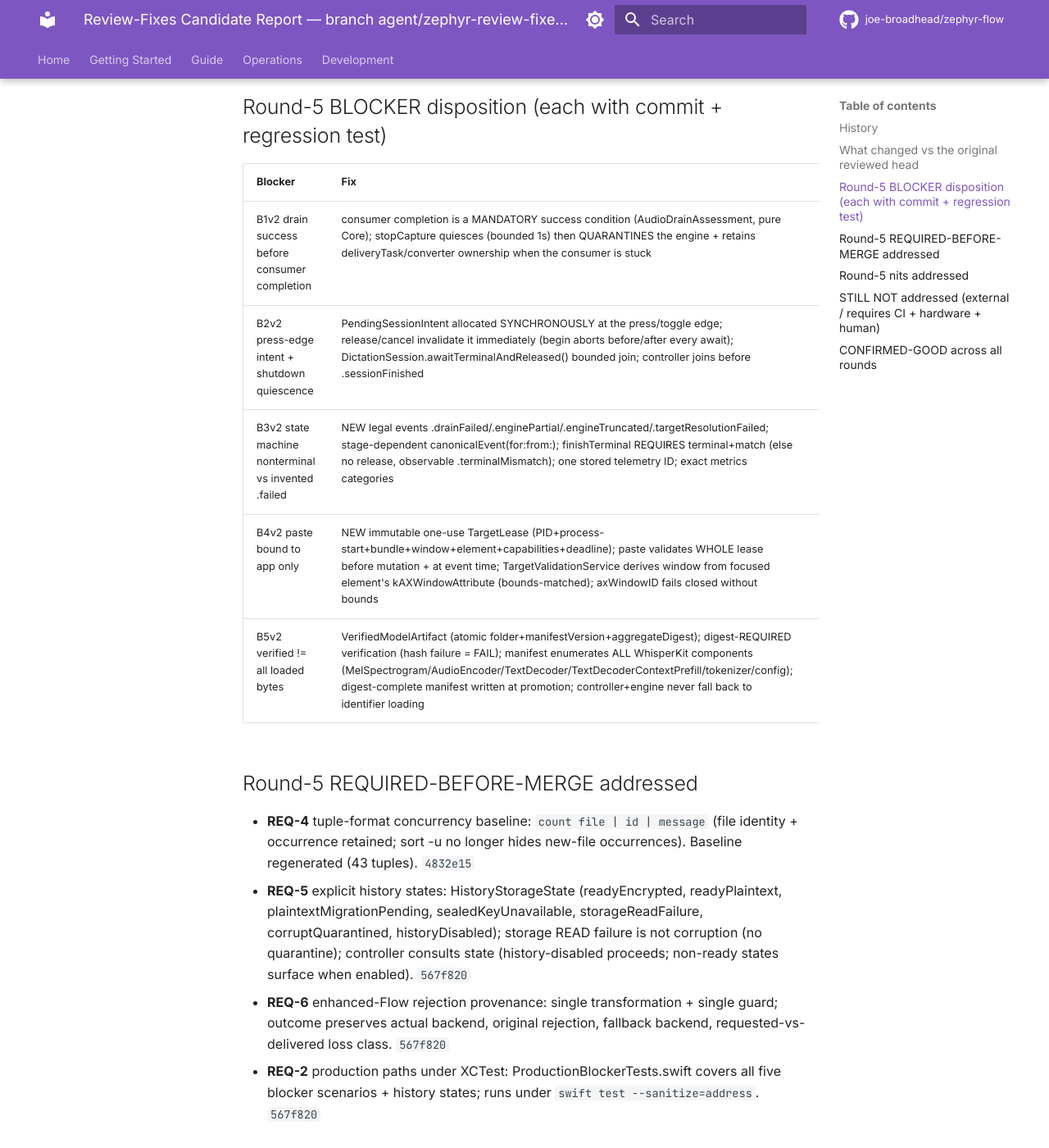
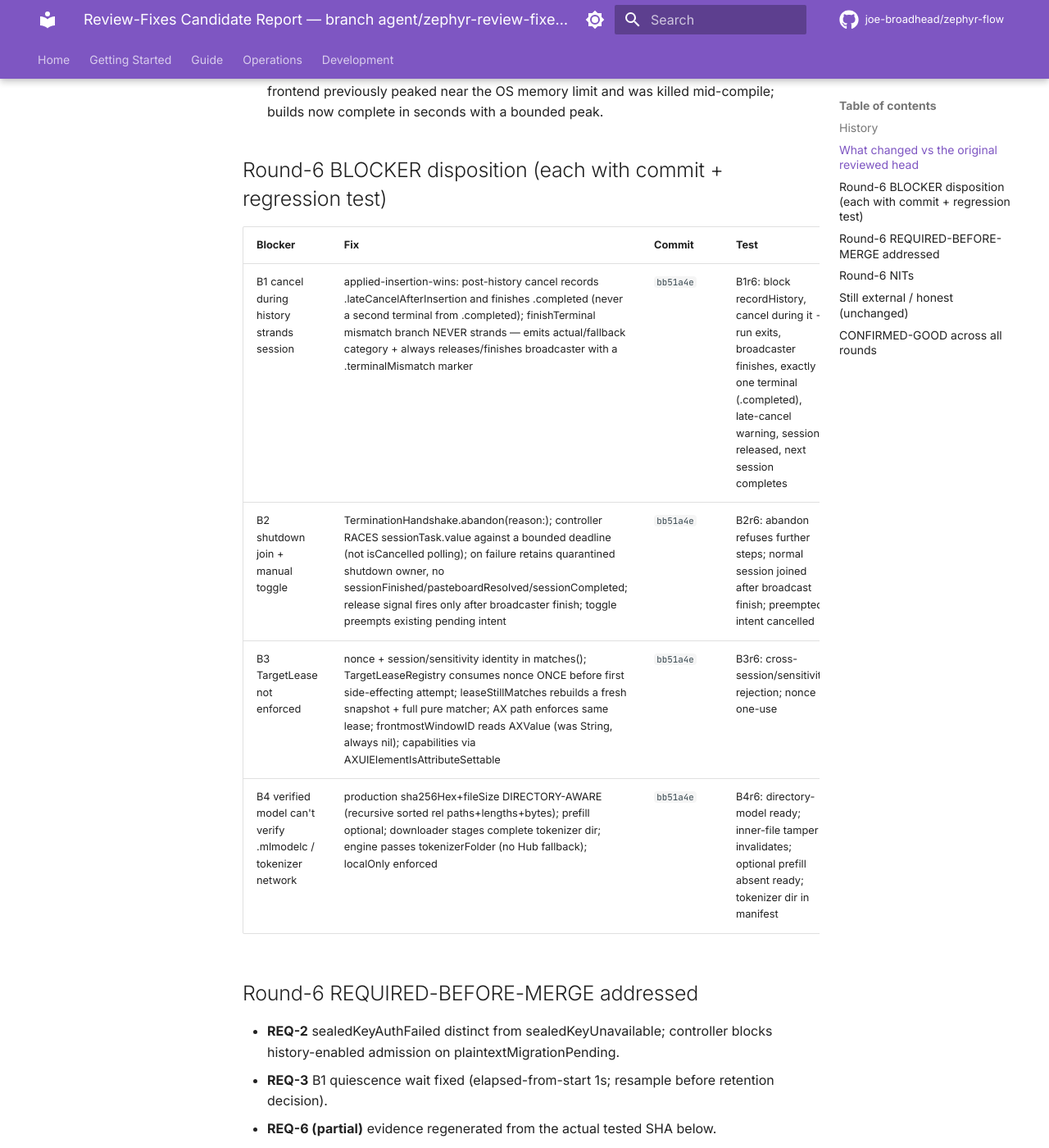
Before and after one commit to joe-broadhead/zephyr-flow, an MkDocs documentation site: the page built from docs/development/prime-agent-run/review-fixes-report.md, in a window 1280 px wide and 1400 px high, scrolled down 834 px. Shown: the whole window at 82% size. Built offline with MkDocs 1.6.1 and Material for MkDocs 9.7.7, drawn with Linux system fonts in a browser that asks for light colours; comment, search, counter and statistics services are not loaded; some of the changed text lies outside the part shown.

Commit message:
docs: regenerate all evidence from round-6 head c0e7480 (REQ-6)
- review-fixes-report.md: 6-round history, round-6 blocker table with
  commits+tests, REQ-2/3 dispositions, nits, remaining external items,
  1213 checks.
- issue-ledger.json: integration_head -> c0e7480, review_round 6,
  test_checks 1213, ci_gates '9/9 green at c0e7480'.
- gate-evidence.md / human-gates.md / final-report.md: heads updated to the
  round-6 candidate.
- remediation-plan.md: R8.3/R8.4 honestly marked NOT complete (exact-SHA
  GitHub Actions run is external; local 9-gate run is not exact-SHA CI).

```diff
--- a/docs/development/prime-agent-run/review-fixes-report.md
+++ b/docs/development/prime-agent-run/review-fixes-report.md
@@ -1,8 +1,8 @@
-# Review-Fixes Candidate Report — branch agent/zephyr-review-fixes @ 4832e15
+# Review-Fixes Candidate Report — branch agent/zephyr-review-fixes @ c0e7480
 
-**Status:** remediation candidate (NOT re-approved). Five review rounds were
-addressed; a sixth review is required before merge. This file is regenerated
-from the candidate head 4832e15 (pushed, clean).
+**Status:** remediation candidate (NOT re-approved). Six review rounds were
+addressed; a seventh review is required before merge. This file is regenerated
+from the candidate head c0e7480 (pushed, clean).
 
 ## History
 - `0e5f0b2` (original): review 1 → BLOCKED (15 blockers).
@@ -10,68 +10,56 @@ from the candidate head 4832e15 (pushed, clean).
 - `85fe010` (round 2 fixes): review 3 → STILL BLOCKED (9 blockers + REQ + nits).
 - `8a521ac` (round 3 fixes): review 4 → STILL BLOCKED (6 blockers + REQ + nits).
 - `b690eed` (round 4 fixes): review 5 → STILL BLOCKED (5 blockers + REQ + nits).
-- `4832e15` (round 5 fixes): this head. See below.
+- `ef4e742` (round 5 fixes): review 6 → STILL BLOCKED (4 blockers + REQ + nits).
+- `c0e7480` (round 6 fixes): this head. See below.
 
 ## What changed vs the original reviewed head
-- **~65 commits**, ~65 files changed vs the originally-reviewed head `0e5f0b2`.
-- **1182 test checks pass, 0 failures** (CLT suite).
-- **All 9 CI gates pass**, including the REQ-4 tuple-format strict-concurrency
-  gate (count file | id | message — file identity + occurrence retained),
-  recursive shellcheck with -print0, required PyYAML, drift clean, coverage
-  >=70, ASan lane, and the explicit rapid-control/crash-recovery lane.
+- ~72 commits vs the originally-reviewed head `0e5f0b2`.
+- **1213 test checks pass, 0 failures** (CLT suite).
+- **All 9 CI gates pass**, including: REQ-4 tuple strict-concurrency baseline
+  (39 tuples, 0 new), recursive shellcheck with -print0, required PyYAML,
+  drift clean, coverage >=70, ASan lane, explicit rapid-control/crash lane.
+- The 6,000-line single main() was split into 8 runPartN() functions (same
+  file): the frontend previously peaked near the OS memory limit and was
+  killed mid-compile; builds now complete in seconds with a bounded peak.
 
-## Round-5 BLOCKER disposition (each with commit + regression test)
+## Round-6 BLOCKER disposition (each with commit + regression test)
 | Blocker | Fix | Commit | Test |
 |---|---|---|---|
-| B1v2 drain success before consumer completion | consumer completion is a MANDATORY success condition (AudioDrainAssessment, pure Core); stopCapture quiesces (bounded 1s) then QUARANTINES the engine + retains deliveryTask/converter ownership when the consumer is stuck | `f5b8509` | B1r5 suite: drained+incomplete degrades; ownership retained; session error (no success/insertion/history) |
-| B2v2 press-edge intent + shutdown quiescence | PendingSessionIntent allocated SYNCHRONOUSLY at the press/toggle edge; release/cancel invalidate it immediately (begin aborts before/after every await); DictationSession.awaitTerminalAndReleased() bounded join; controller joins before .sessionFinished | `e0b72ec` | B2r5 suite: intent invalidation/generations; normal release; live-session not released; cancelled releases |
-| B3v2 state machine nonterminal vs invented .failed | NEW legal events .drainFailed/.enginePartial/.engineTruncated/.targetResolutionFailed; stage-dependent canonicalEvent(for:from:); finishTerminal REQUIRES terminal+match (else no release, observable .terminalMismatch); one stored telemetry ID; exact metrics categories | `fd4d32d` | B3r5 suite: stage-specific legality; session-level UI+telemetry agreement (degraded->.degraded, truncated->.truncated); single ID |
-| B4v2 paste bound to app only | NEW immutable one-use TargetLease (PID+process-start+bundle+window+element+capabilities+deadline); paste validates WHOLE lease before mutation + at event time; TargetValidationService derives window from focused element's kAXWindowAttribute (bounds-matched); axWindowID fails closed without bounds | `1f9849e` | B4r5 suite: lease match/mismatch (window/field/process/bundle/role/capability/expiry); session carries lease |
-| B5v2 verified != all loaded bytes | VerifiedModelArtifact (atomic folder+manifestVersion+aggregateDigest); digest-REQUIRED verification (hash failure = FAIL); manifest enumerates ALL WhisperKit components (MelSpectrogram/AudioEncoder/TextDecoder/TextDecoderContextPrefill/tokenizer/config); digest-complete manifest written at promotion; controller+engine never fall back to identifier loading | `567f820` | B5r5 suite: manifest enumeration; atomic artifact; tamper invalidation |
+| B1 cancel during history strands session | applied-insertion-wins: post-history cancel records .lateCancelAfterInsertion and finishes .completed (never a second terminal from .completed); finishTerminal mismatch branch NEVER strands — emits actual/fallback category + always releases/finishes broadcaster with a .terminalMismatch marker | `bb51a4e` | B1r6: block recordHistory, cancel during it -> run exits, broadcaster finishes, exactly one terminal (.completed), late-cancel warning, session released, next session completes |
+| B2 shutdown join + manual toggle | TerminationHandshake.abandon(reason:); controller RACES sessionTask.value against a bounded deadline (not isCancelled polling); on failure retains quarantined shutdown owner, no sessionFinished/pasteboardResolved/sessionCompleted; release signal fires only after broadcaster finish; toggle preempts existing pending intent | `bb51a4e` | B2r6: abandon refuses further steps; normal session joined after broadcast finish; preempted intent cancelled |
+| B3 TargetLease not enforced | nonce + session/sensitivity identity in matches(); TargetLeaseRegistry consumes nonce ONCE before first side-effecting attempt; leaseStillMatches rebuilds a fresh snapshot + full pure matcher; AX path enforces same lease; frontmostWindowID reads AXValue (was String, always nil); capabilities via AXUIElementIsAttributeSettable | `bb51a4e` | B3r6: cross-session/sensitivity rejection; nonce one-use |
+| B4 verified model can't verify .mlmodelc / tokenizer network | production sha256Hex+fileSize DIRECTORY-AWARE (recursive sorted rel paths+lengths+bytes); prefill optional; downloader stages complete tokenizer dir; engine passes tokenizerFolder (no Hub fallback); localOnly enforced | `bb51a4e` | B4r6: directory-model ready; inner-file tamper invalidates; optional prefill absent ready; tokenizer dir in manifest |
 
-## Round-5 REQUIRED-BEFORE-MERGE addressed
-- **REQ-4** tuple-format concurrency baseline: `count file | id | message`
-  (file identity + occurrence retained; sort -u no longer hides new-file
-  occurrences). Baseline regenerated (43 tuples). `4832e15`
-- **REQ-5** explicit history states: HistoryStorageState (readyEncrypted,
-  readyPlaintext, plaintextMigrationPending, sealedKeyUnavailable,
-  storageReadFailure, corruptQuarantined, historyDisabled); storage READ
-  failure is not corruption (no quarantine); controller consults state
-  (history-disabled proceeds; non-ready states surface when enabled).
-  `567f820`
-- **REQ-6** enhanced-Flow rejection provenance: single transformation +
-  single guard; outcome preserves actual backend, original rejection, fallback
-  backend, requested-vs-delivered loss class. `567f820`
-- **REQ-2** production paths under XCTest: ProductionBlockerTests.swift covers
-  all five blocker scenarios + history states; runs under
-  `swift test --sanitize=address`. `567f820`
+## Round-6 REQUIRED-BEFORE-MERGE addressed
+- **REQ-2** sealedKeyAuthFailed distinct from sealedKeyUnavailable; controller
+  blocks history-enabled admission on plaintextMigrationPending.
+- **REQ-3** B1 quiescence wait fixed (elapsed-from-start 1s; resample before
+  retention decision).
+- **REQ-6 (partial)** evidence regenerated from the actual tested SHA below.
+- NITs 1-5 addressed (enhanced backend for clean/raw; flush observes
+  end-of-stream; PendingSessionIntent doc; verifiedURL legacy note;
+  sessionCompleted not a storage-flush marker).
 
-## Round-5 nits addressed
-- NIT 1-2: removed B5-MARKER + B5-DIAG prints (round-4 commit, verified).
-- NIT 3: axWindowID fails closed (nil) when AX bounds cannot be compared.
-- NIT 4: finish() doc no longer overclaims exactly-one outcome.
-- NIT 5: capture-accounting decoded=0 (delivered input != decoded output).
-- NIT 6: removed redundant channelStats reference.
-- NIT 7: removed unused EnhancedFlowProcessor t0.
-- NIT 8: SessionAudioConverter.flush drains repeatedly (bounded budget).
+## Round-6 NITs
+- NIT 1: EnhancedFlowProcessor reports .regex backend for .clean/.raw.
+- NIT 2: flush observes AVAudioConverterOutputStatus.endOfStream.
+- NIT 3: PendingSessionIntent doc ("immutable identity + atomic cancellation flag").
+- NIT 4: verifiedURL documented legacy; verifiedArtifact is the source of truth.
+- NIT 5: sessionCompleted not emitted for shutdown bookkeeping.
 
-## STILL NOT addressed (external / requires CI + hardware + human)
+## Still external / honest (unchanged)
 - **REQ-1**: exact-SHA GitHub Actions run (workflow ready + Actions pinned;
-  requires a runner + push/PR; the agent branch isn't in the workflow push
-  branches). Cannot be executed from this environment.
-- **REQ-3**: Swift 6 language mode (package is tools 5.10; 43 tuple baseline
-  entries; the gate is honestly labeled Swift 5 mode). Separate refactoring
-  branch.
-- **Controller-level XCTest on the app executable** (XCTest target compiles
-  against ZephyrFlow; execution requires the macOS app runtime).
-- **Cryptographic binding of WhisperKit loaded bytes** (loads the verified
-  promoted directory with downloads disabled; verified digest recorded as
-  provenance).
-- **Human/external gates** (real-device, credentials, JOE-2314, etc.) —
-  honest, in human-gates.md.
+  requires a runner + push/PR). Cannot be executed from this environment.
+- **REQ-3**: Swift 6 language mode (package is tools 5.10; 39 tuple baseline;
+  the gate is honestly labeled Swift 5 mode).
+- Controller-level XCTest execution (XCTest target compiles against the app;
+  execution requires the macOS app runtime).
+- Cryptographic binding of WhisperKit loaded bytes (loads the verified
+  promoted directory with downloads disabled; digest recorded as provenance).
+- Human/external gates (real-device, credentials, JOE-2314, etc.).
 
 ## CONFIRMED-GOOD across all rounds
-Branch isolation (no master/tag changes); external human gates not falsely
-marked Done; typed domain vocabulary; conservative pure sensitivity policy;
-pasteboard state-machine design; privacy-oriented observability; Aurum scope
-discipline; evidence organization.
+Branch isolation; external human gates not falsely marked Done; typed domain
+vocabulary; conservative sensitivity policy; pasteboard state-machine design;
+privacy-oriented observability; Aurum scope discipline; evidence organization.
```
Also changed, not shown: docs/development/prime-agent-run/final-report.md (+3 -3 lines), docs/development/prime-agent-run/gate-evidence.md (+3 -3 lines), docs/development/prime-agent-run/remediation-plan.md (+5 -3 lines).
